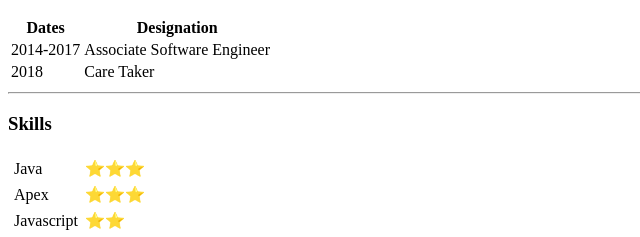
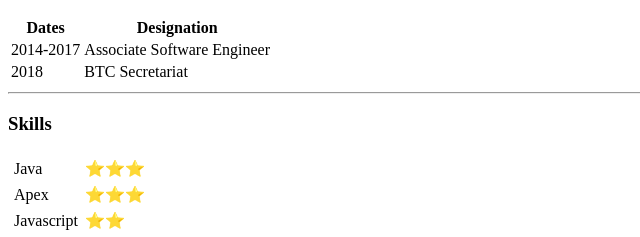
Before and after one commit to rajiv-web-dev/cv, a plain HTML site: page index.html in a window 1280 px wide. Shown: the part 432-669 px from the top of the page, 0-640 px from the left. Drawn offline with Linux system fonts and the light colour scheme.

Commit message:
Update index.html

```diff
--- a/index.html
+++ b/index.html
@@ -40,7 +40,7 @@
             </tr>
             <tr>
                 <td> 2018</td>
-                <td> Care Taker</td>
+                <td> BTC Secretariat</td>
             </tr>
         </tbody>
         <tfoot>
```
